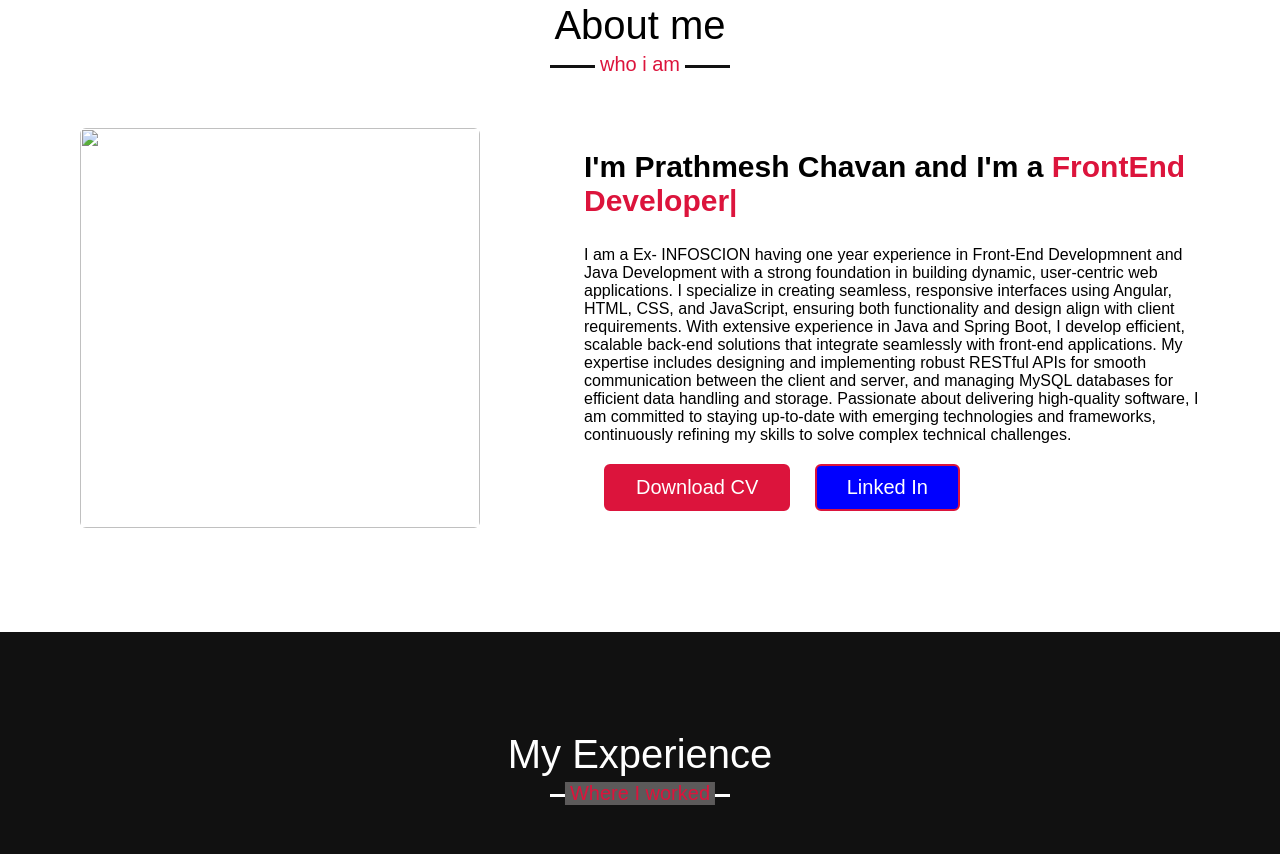
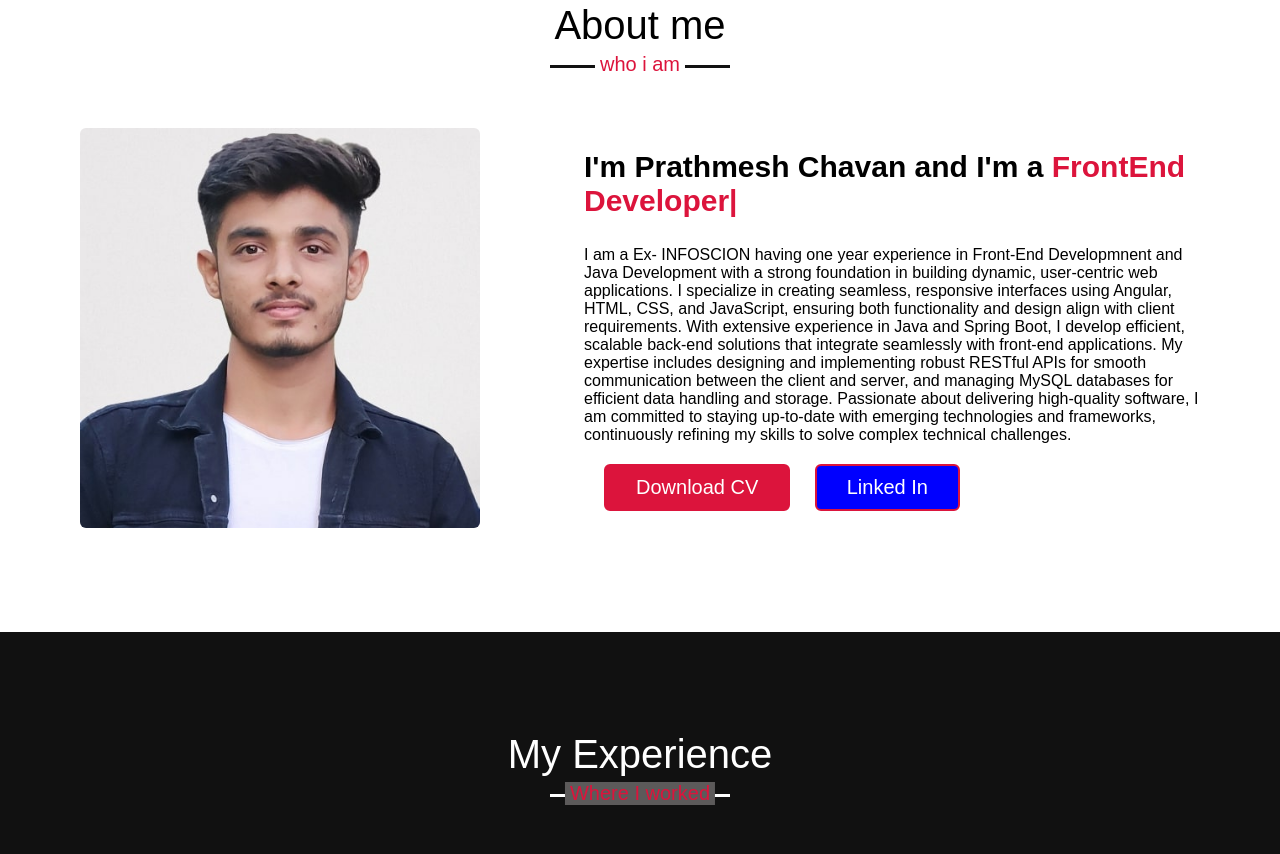
Before and after one commit to Prathmeshchavan10/PortFolio_Prathmesh_chavan, a plain HTML site: page index.html in a window 1280 px wide. Shown: the part 897-1751 px from the top of the page. Drawn offline with nearby package versions, Linux system fonts and the light colour scheme.

Commit message:
Images issue resolved

```diff
--- a/index.html
+++ b/index.html
@@ -61,7 +61,7 @@
             <h2 class="title">About me</h2>
             <div class="about-content">
                 <div class="column left">
-                    <img src="images/mine_pic_2.jpg" alt="">
+                    <img src="images/portfolio_2.jpg" alt="">
                 </div>
                 <div class="column right">
                     <div class="text">I'm Prathmesh Chavan and I'm a <span class="typing-2"></span></div>
```
Also changed, not shown: images/portfolio_2.jpg (renamed from images/PassPort_size_pic.jpg).
